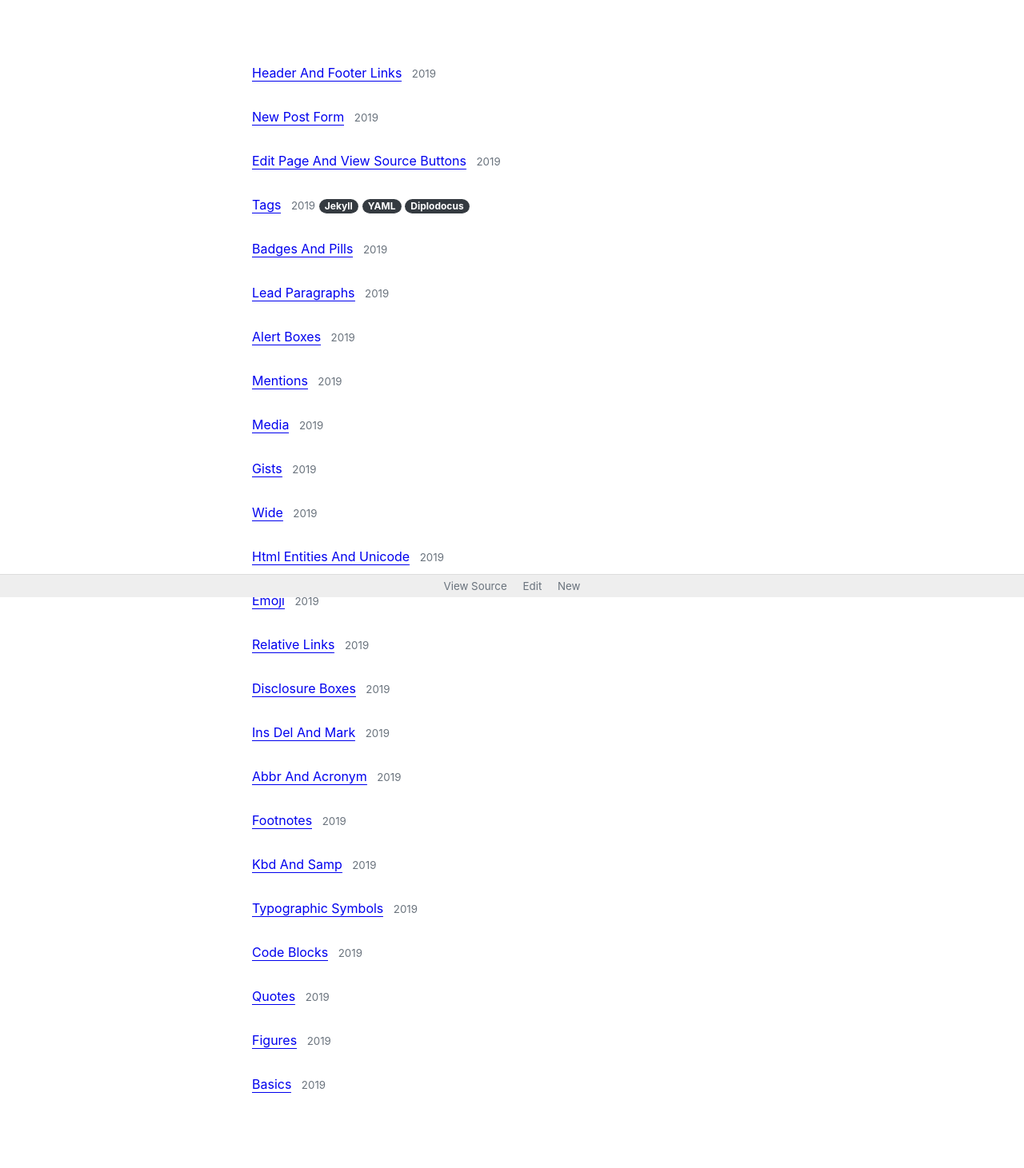
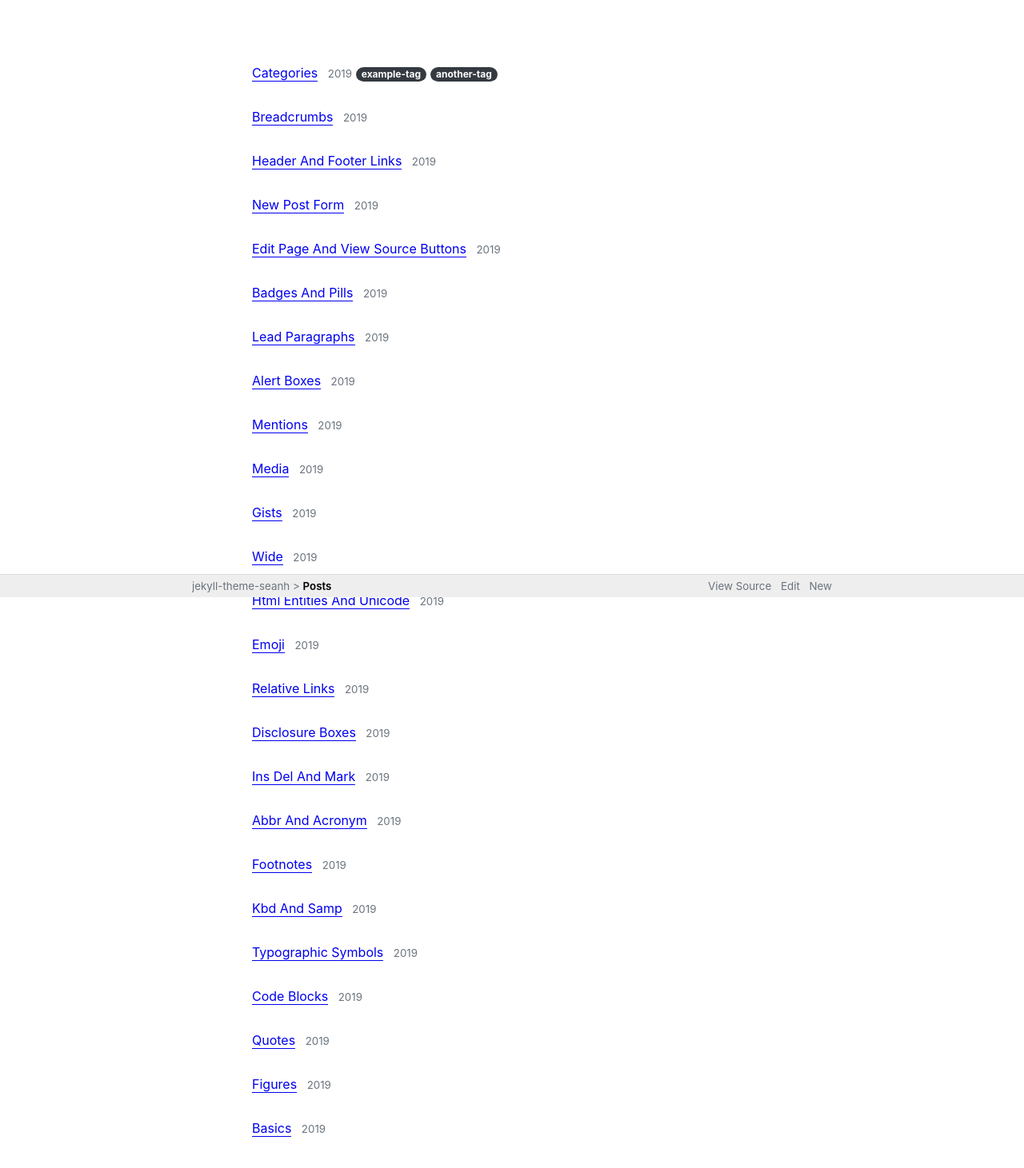
Before and after one commit to seanh/jekyll-theme-oatcake, a Jekyll site: the page built from posts.md, in a window 1280 px wide, cut to the strip 153-1765 px from the top of the page. Shown: the top 1461 px of the strip at 80% size. Built offline with Jekyll 4.4.1, drawn with Linux system fonts in a browser that asks for light colours; our own code applies the rules of GitHub Pages for plain Markdown files.

Commit message:
Add categories, tags and breadcrumbs

```diff
--- /dev/null
+++ b/_includes/breadcrumbs.html
@@ -0,0 +1,67 @@
+<nav>
+  {% assign front_page = nil %}
+  {% for page in site.pages %}
+    {% if page.url == "/" %}
+      {% assign front_page = page %}
+      {% break %}
+    {% endif %}
+  {% endfor %}
+
+  {% if front_page %}
+    {% if page.url == front_page.url %}
+      <a>{{ front_page.title }}</a>
+    {% else %}
+      <a href="{{ front_page.url | relative_url }}">{{ front_page.title }}</a>
+    {% endif %}
+  {% else %}
+    <a>Home</a>
+  {% endif %}
+
+  {% assign crumbs = page.url | remove:'/index.html' | split: '/' %}
+
+  {% for crumb in crumbs offset: 1 %}
+    {% if forloop.last %}
+      >
+      <strong>
+        {% if page.title %}
+          {{ page.title }}
+        {% else %}
+          {{ crumb }}
+        {% endif %}
+      </strong>
+    {% else %}
+      {% assign crumb_limit = forloop.index | plus: 1 %}
+
+      {% if site.breadcrumbs_omit_dates %}
+        {% assign year = page.date | date: "%Y" %}
+        {% assign month = page.date | date: "%m" %}
+        {% assign day = page.date | date: "%d" %}
+        {% if crumb == year or crumb == month or crumb == day %}
+          {% continue %}
+        {% endif %}
+      {% endif %}
+
+      {% assign crumb_url = "/" | append: crumb | append: "/" %}
+
+      {% assign crumb_page = nil %}
+      {% for page in site.pages %}
+        {% if page.url == crumb_url %}
+          {% assign crumb_page = page %}
+          {% break %}
+        {% endif %}
+      {% endfor %}
+
+      {% assign crumb_text = crumb | replace:'-',' ' | remove:'.html' %}
+      {% if crumb_page %}
+        {% if crumb_page.breadcrumb_text %}
+          {% assign crumb_text = crumb_page.breadcrumb_text %}
+        {% elsif crumb_page.title %}
+          {% assign crumb_text = crumb_page.title %}
+        {% endif %}
+        > <a href="{{ crumb_page.url | relative_url }}">{{ crumb_text }}</a>
+      {% else %}
+        > <a>{{ crumb_text }}</a>
+      {% endif %}
+    {% endif %}
+  {% endfor %}
+</nav>
--- a/_includes/post_item.html
+++ b/_includes/post_item.html
@@ -2,8 +2,6 @@
   <p>
     <a href="{{ post.url | relative_url }}">{{ post.title }}</a>&ensp;
     <span class="muted" style="font-size:smaller;">{{ post.date | date: "%Y" }}</span>
-    {% for tag in post.tags %}
-      <a href="{{ "/tags" | relative_url }}#{{ tag }}" class="pill">{{ tag }}</a>
-    {% endfor %}
+    {% include post_tags.html page=post %}
   </p>
 </li>
--- a/_includes/post_list.html
+++ b/_includes/post_list.html
@@ -1,17 +1,19 @@
 <ul style="list-style-type: none;">
-  {% if include.tag %}
-    {% assign posts = tag[1] %}
-  {% else %}
-    {% assign posts = site.posts %}
-  {% endif %}
-
-  {% for post in posts %}
+  {% for post in site.posts %}
     {% if include.drafts %}
       {% unless post.draft %}{% continue %}{% endunless %}
     {% else %}
       {% if post.draft %}{% continue %}{% endif %}
     {% endif %}
-    {% if include.untagged and post.tags.size > 0 %}{% continue %}{% endif %}
+
+    {% if include.category %}
+      {% unless post.categories contains include.category %}{% continue %}{% endunless %}
+    {% endif %}
+
+    {% if include.tag %}
+      {% unless post.tags contains include.tag %}{% continue %}{% endunless %}
+    {% endif %}
+
     {% include post_item.html post=post %}
   {% endfor %}
 </ul>
--- /dev/null
+++ b/_includes/post_tags.html
@@ -0,0 +1,16 @@
+{% for tag in include.page.tags %}
+  {% assign tag_page = nil %}
+  {% for page in site.pages %}
+    {% assign tag_page_url = "/" | append: tag | append: "/" %}
+    {% if page.url == tag_page_url %}
+      {% assign tag_page = page %}
+      {% break %}
+    {% endif %}
+  {% endfor %}
+
+  {% if tag_page %}
+    <a href="{{ tag_page.url | relative_url }}" class="pill">{{ tag }}</a>
+  {% else %}
+    <a class="pill">{{ tag }}</a>
+  {% endif %}
+{% endfor %}
--- a/_layouts/default.html
+++ b/_layouts/default.html
@@ -37,6 +37,11 @@
     {% include anchor_headings.html html=content anchorBody="§" anchorClass="anchor" %}
 
     <footer class="site-footer">
+      <div class="site-footer__inner">
+        <div class="site-footer__left-column">
+          {% include breadcrumbs.html %}
+        </div>
+        <div class="site-footer__right-column">
           <ul class="site-footer__links">
             {% include view_source_link.html %}
             {% include edit_page_link.html %}
@@ -46,6 +51,8 @@
               </li>
             {% endfor %}
           </ul>
+        </div>
+      </footer>
     </footer>
   </body>
 </html>
--- a/_layouts/post.html
+++ b/_layouts/post.html
@@ -12,6 +12,8 @@ layout: default
         <footer class="post-footer">
             — <a class="post-footer__link" href="{{ "/" | relative_url }}">Sean Hammond</a>,
             <time class="post-footer__time" datetime="{{ page.date | date: '%Y-%m-%d' }}" pubdate>{{ page.date | date: "%b %Y" }}</time>
+            &emsp14;
+            {% include post_tags.html page=page %}
         </footer>
       </div><!-- content__inner-container -->
     </div><!-- content__outer-container -->
--- a/_sass/_layout.scss
+++ b/_sass/_layout.scss
@@ -138,7 +138,8 @@ body {
   padding-bottom: 10rem;
 }
 
-.content__outer-container {
+.content__outer-container,
+.site-footer__inner {
   max-width: 800px;
   margin-left: auto;
   margin-right: auto;
@@ -181,6 +182,21 @@ body {
   width: 100%;
 }
 
+.site-footer__left-column {
+  float: left;
+}
+
+.site-footer__left-column nav {
+  text-overflow: ellipsis;
+  max-width: 480px;
+  overflow: hidden;
+  white-space: nowrap;
+}
+
+.site-footer__right-column {
+  float: right;
+}
+
 .site-footer__links {
   list-style: none;
   margin-bottom: 0;
@@ -188,7 +204,7 @@ body {
 
 .site-footer__links-item {
   display: inline-block;
-  padding-right: 16px;
+  padding-right: 8px;
   margin-left: 0;
 }
 
```
Also changed, not shown: _posts/2019-09-13-badges-and-pills.md (+1 -1 lines), _posts/2019-09-14-tags.md (deleted, +0 -20 lines), example-category/_posts/2019-12-08-breadcrumbs.md (added, +58 -0 lines), example-category/_posts/2019-12-08-categories.md (added, +114 -0 lines), example-category/index.md (added, +10 -0 lines), example-tag.md (added, +6 -0 lines), tags.md (deleted, +0 -4 lines). Lines whose indentation alone changed are shown as unchanged.
